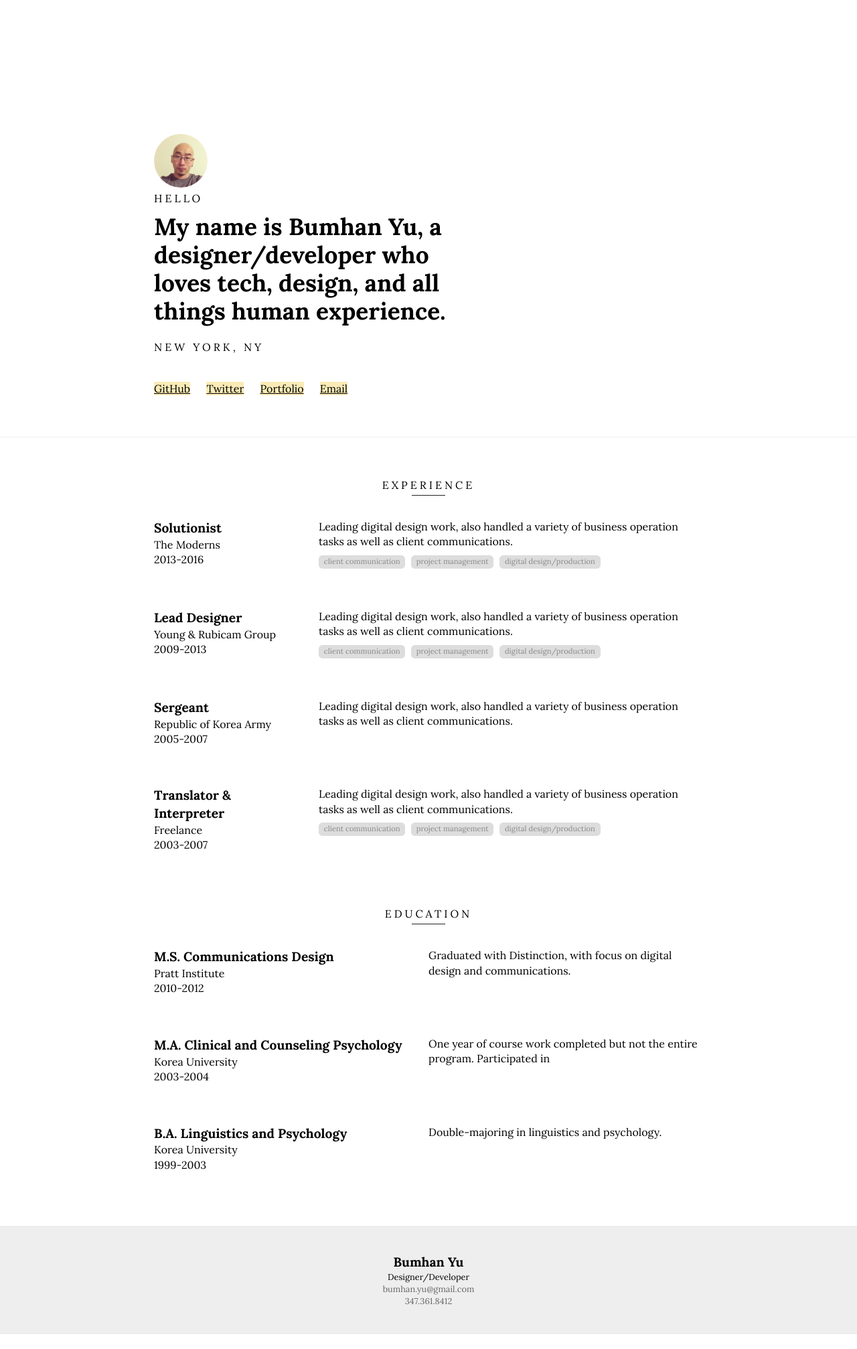
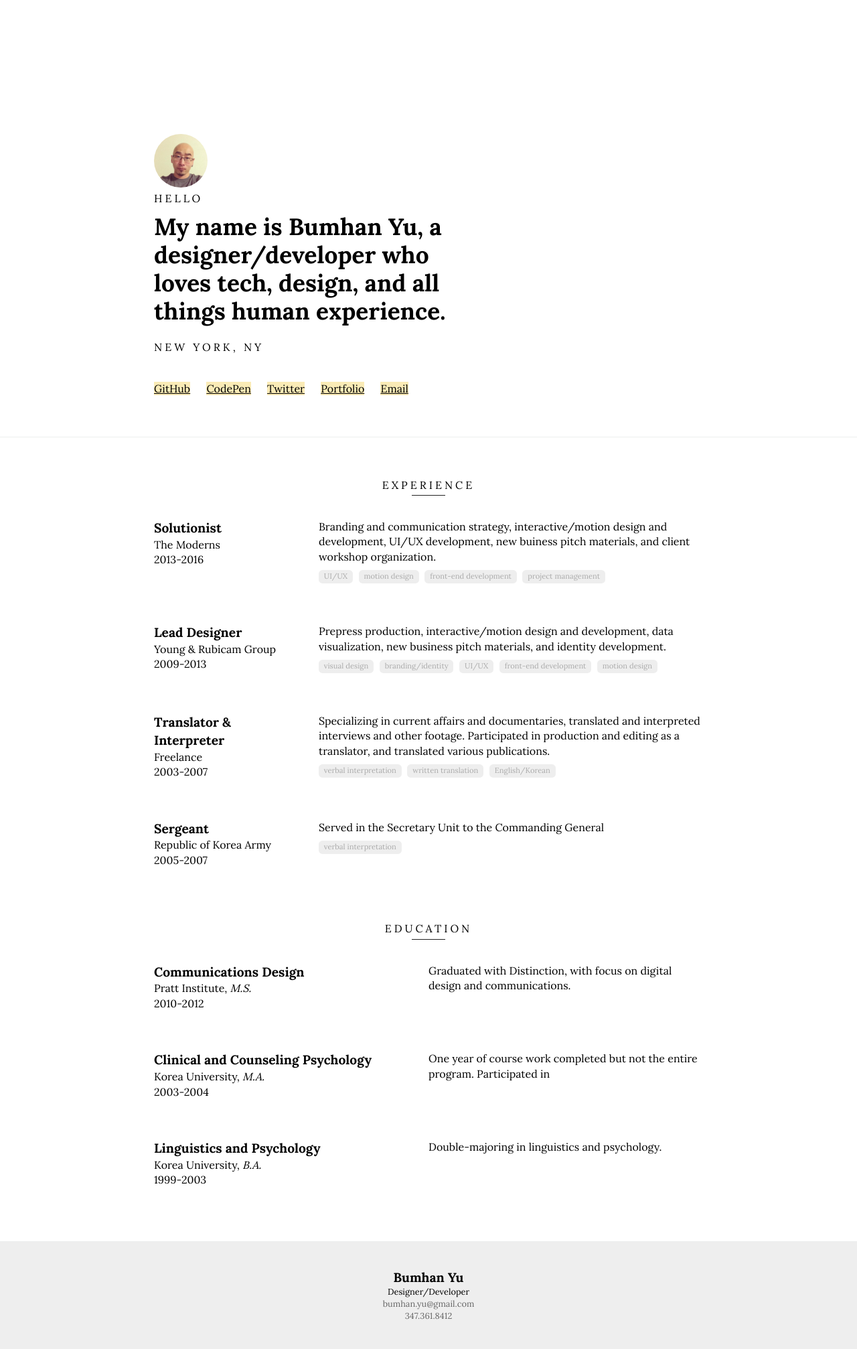
Before and after one commit to baadaa/old-jekyll-resume, a Jekyll site: the page built from index.html, in a window 1280 px wide. Shown: the whole page at 67% size. Built offline with Jekyll 4.4.1, drawn with Linux system fonts in a browser that asks for light colours; before the commit the page ends 1992 px from its top, so only the background shows below that.

Commit message:
(WIP) updating resume content

```diff
--- a/_config.yml
+++ b/_config.yml
@@ -12,7 +12,7 @@ location: New York, NY
 areas: tech, design, and all things human experience
 twitter_username: baadaa
 github_username:  baadaa
-# codepen_username:  baadaa
+codepen_username:  baadaa
 creative_portfolio: http://basinbald.com
 email_address: bumhan.yu@gmail.com
 
--- a/_data/jobs.yml
+++ b/_data/jobs.yml
@@ -1,32 +1,36 @@
 -   title: Solutionist
     company: The Moderns
     period: 2013-2016
-    description: Leading digital design work, also handled a variety of business operation tasks as well as client communications.
+    description: Branding and communication strategy, interactive/motion design and development, UI/UX development, new buiness pitch materials, and client workshop organization.
     role:
-      - client communication
+      - UI/UX
+      - motion design
+      - front-end development
       - project management
-      - digital design/production
 
 -   title: Lead Designer
     company: Young & Rubicam Group
     period: 2009-2013
-    description: Leading digital design work, also handled a variety of business operation tasks as well as client communications.
+    description: Prepress production, interactive/motion design and development, data visualization, new business pitch materials, and identity development.
     role:
-      - client communication
-      - project management
-      - digital design/production
+      - visual design
+      - branding/identity
+      - UI/UX
+      - front-end development
+      - motion design
+
+-   title: Translator & Interpreter
+    company: Freelance
+    period: 2003-2007
+    description: Specializing in current affairs and documentaries, translated and interpreted interviews and other footage. Participated in production and editing as a translator, and translated various publications.
+    role:
+      - verbal interpretation
+      - written translation
+      - English/Korean
 
 -   title: Sergeant
     company: Republic of Korea Army
     period: 2005-2007
-    description: Leading digital design work, also handled a variety of business operation tasks as well as client communications.
+    description: Served in the Secretary Unit to the Commanding General
     role:
-
--   title: Translator & Interpreter
-    company: Freelance
-    period: 2003-2007
-    description: Leading digital design work, also handled a variety of business operation tasks as well as client communications.
-    role:
-      - client communication
-      - project management
-      - digital design/production
+      - verbal interpretation
--- a/_includes/header.html
+++ b/_includes/header.html
@@ -10,7 +10,7 @@
         {{ if site.github_username or site.codepen_username or site.twitter_username or site.email_address }}
         <div class="social">
             {{ if site.github_username }}<a href="http://github.com/{{ site.github_username }}" target="_blank">GitHub</a>{{ endif }}
-            <!-- {{ if site.codepen_username }}<a href="http://codepen.io/{{ site.codepen_username }}" target="_blank">CodePen</a>{{ endif }} -->
+            {{ if site.codepen_username }}<a href="http://codepen.io/{{ site.codepen_username }}" target="_blank">CodePen</a>{{ endif }}
             {{ if site.twitter_username }}<a href="http://twitter.com/{{ site.twitter_username }}" target="_blank">Twitter</a>{{ endif }}
             {{ if site.creative_portfolio }}<a href="{{ site.creative_portfolio }}" target="_blank">Portfolio</a>{{ endif }}
             {{ if site.email_address }}<a href="mailto:{{ site.email_address }}" target="_blank">Email</a>{{ endif }}
--- a/_includes/resume.html
+++ b/_includes/resume.html
@@ -22,7 +22,7 @@
     {% for qualification in site.data.education %}
         <dt>
             <p class="title">{{ qualification.qualification }}</p>
-            <p class="company">{{ qualification.school }}</p>
+            <p class="company">{{ qualification.school | markdownify }}</p>
             <p class="period">{{ qualification.period }}</p>
         </dt><!--
         --><dd>
--- a/_sass/_typography.scss
+++ b/_sass/_typography.scss
@@ -15,12 +15,16 @@ body {
 
 .role {
   display: inline-block;
-  color: #888;
+  color: #AAA;
   // font-family: monospace, monospace; _font-family: 'courier new', monospace;
   font-size: 0.7em;
-  background: #DDD;
+  background: #EEE;
   padding: 0.2em 0.7em;
   border-radius: 0.5em;
   margin-top: 0.8em;
   margin-right: 0.4em;
 }
+
+em {
+  font-style: italic;
+}
```
Also changed, not shown: _data/education.yml (+6 -6 lines), favicon.ico (added), 2 other files.
